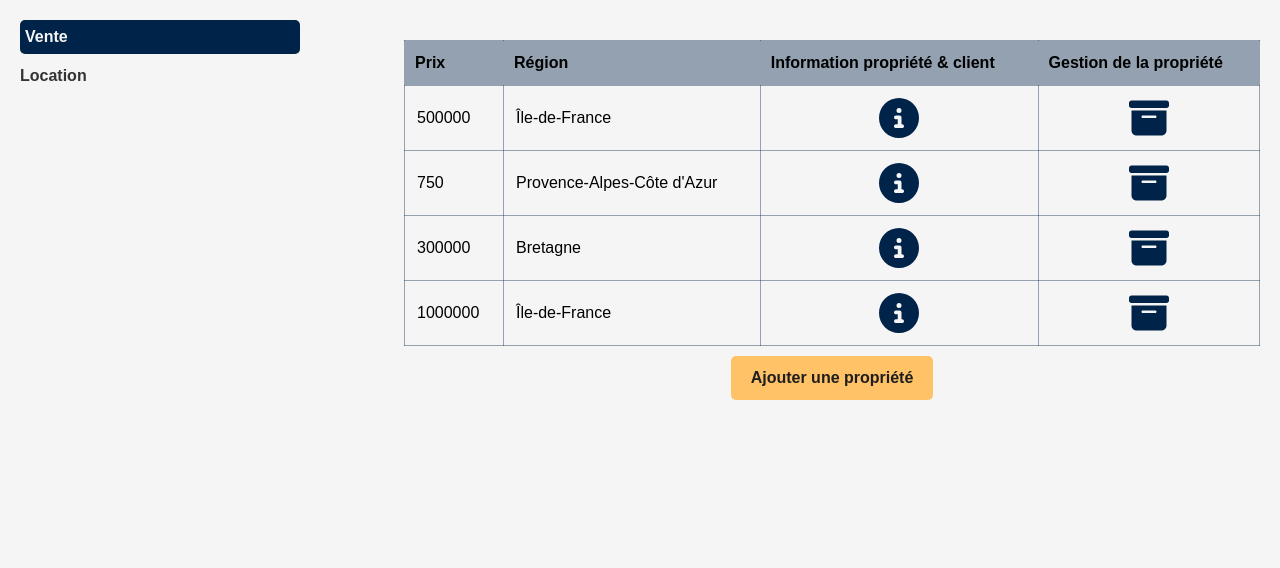
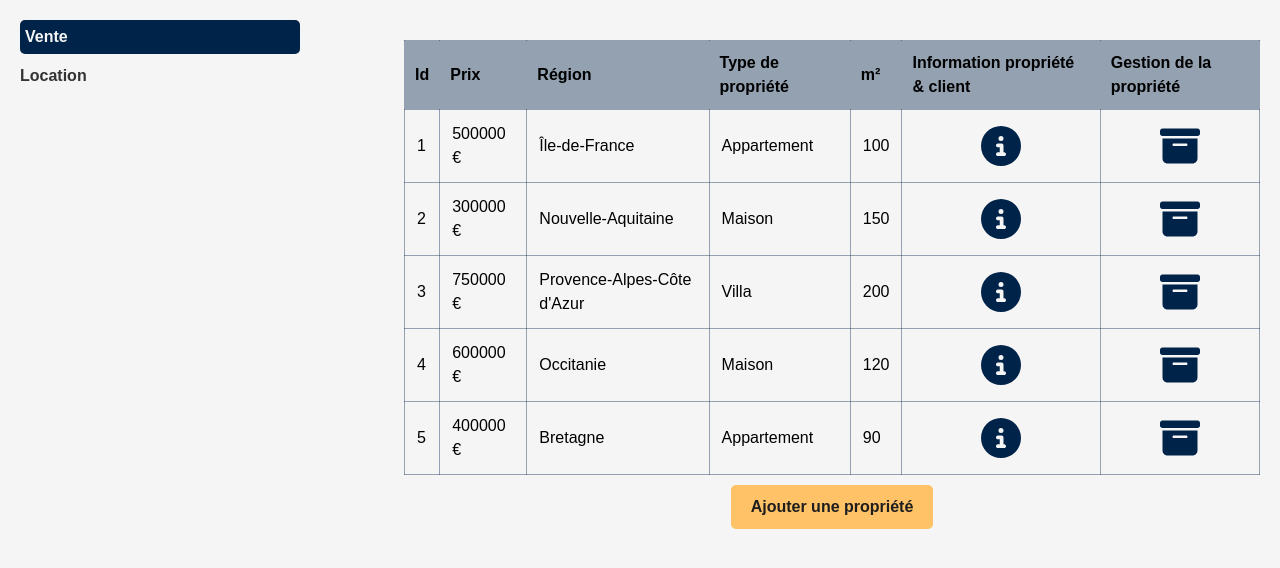
Before and after one commit to mathildejrdn/Magre, a PHP site: page /backoffice/properties.php in a window 1280 px wide. Shown: the top 568 px of the page. Run offline with PHP 8.4, Linux system fonts and the light colour scheme.

Commit message:
ajout de toutes les régions au sein du back office, révision du système de tri en Javascript et de l'UX générale de gestion

```diff
--- a/src/backoffice/properties.php
+++ b/src/backoffice/properties.php
@@ -19,13 +19,14 @@
     <table>
         <thead>
             <tr>
+                <th>Id</th>
                 <th>
                     Prix
                     <div class="filter-container" id="filter-price">
                         <label for="price-range">Filtrer par prix :</label>
                         <input type="range" id="price-range" min="0" max="1000000" step="10000" value="500000">
                         <span id="price-value">500000 €</span>
-                            <button onclick="applyFilters()">Appliquer</button>
+                        <button id="apply-price-filter">Appliquer</button>
                     </div>
                 </th>
                 <th>
@@ -34,134 +35,194 @@
                         <label for="region-select">Filtrer par région :</label>
                         <select id="region-select">
                             <option value="">Toutes</option>
+                            <option value="Auvergne-Rhône-Alpes">Auvergne-Rhône-Alpes</option>
+                            <option value="Bourgogne-Franche-Comté">Bourgogne-Franche-Comté</option>
+                            <option value="Bretagne">Bretagne</option>
+                            <option value="Centre-Val de Loire">Centre-Val de Loire</option>
+                            <option value="Corse">Corse</option>
+                            <option value="Grand Est">Grand Est</option>
+                            <option value="Hauts-de-France">Hauts-de-France</option>
                             <option value="Île-de-France">Île-de-France</option>
+                            <option value="Normandie">Normandie</option>
+                            <option value="Nouvelle-Aquitaine">Nouvelle-Aquitaine</option>
+                            <option value="Occitanie">Occitanie</option>
+                            <option value="Pays de la Loire">Pays de la Loire</option>
                             <option value="Provence-Alpes-Côte d'Azur">Provence-Alpes-Côte d'Azur</option>
-                                <option value="Bretagne">Bretagne</option>
                         </select>
-                            <button onclick="applyFilters()">Appliquer</button>
+                        <button id="apply-region-filter">Appliquer</button>
                     </div>
                 </th>
+                <th>Type de propriété</th>
+                <th>m²</th>
                 <th>Information propriété & client</th>
                 <th>Gestion de la propriété</th>
             </tr>
         </thead>
         <tbody>
             <tr>
-        <td>500000</td>
+                <td>1</td>
+                <td>500000 €</td>
                 <td>Île-de-France</td>
+                <td>Appartement</td>
+                <td>100</td>
                 <td>
-            <svg class="infoIcon" data-popup-content="Détails concernant cette propriété..." xmlns="http://www.w3.org/2000/svg" viewBox="0 0 512 512" style="width: 40px; height: 40px; display: block; margin: 0 auto;">
+                    <a href="info-link.html">
+                        <svg class="infoIcon" xmlns="http://www.w3.org/2000/svg" viewBox="0 0 512 512" style="width: 40px; height: 40px; display: block; margin: 0 auto;">
                             <path fill="#002349" d="M256 512A256 256 0 1 0 256 0a256 256 0 1 0 0 512zM216 336l24 0 0-64-24 0c-13.3 0-24-10.7-24-24s10.7-24 24-24l48 0c13.3 0 24 10.7 24 24l0 88 8 0c13.3 0 24 10.7 24 24s-10.7 24-24 24l-80 0c-13.3 0-24-10.7-24-24s10.7-24 24-24zm40-208a32 32 0 1 1 0 64 32 32 0 1 1 0-64z"/>
                         </svg>
-            <div class="popup">
-                <div class="popup-content">
-                    <span class="close">X</span>
-                    <h3>Informations sur la propriété</h3>
-                    <p>Détails concernant cette propriété...</p>
-                </div>
-            </div>
+                    </a>
                 </td>
                 <td>
-            <svg class="manageIcon" data-popup-content="Options pour gérer cette propriété..." xmlns="http://www.w3.org/2000/svg" viewBox="0 0 512 512" style="width: 40px; height: 40px; display: block; margin: 0 auto;">
+                    <a href="manage-link.html">
+                        <svg class="manageIcon" xmlns="http://www.w3.org/2000/svg" viewBox="0 0 512 512" style="width: 40px; height: 40px; display: block; margin: 0 auto;">
                             <path fill="#002349" d="M32 32l448 0c17.7 0 32 14.3 32 32l0 32c0 17.7-14.3 32-32 32L32 128C14.3 128 0 113.7 0 96L0 64C0 46.3 14.3 32 32 32zm0 128l448 0 0 256c0 35.3-28.7 64-64 64L96 480c-35.3 0-64-28.7-64-64l0-256zm128 80c0 8.8 7.2 16 16 16l160 0c8.8 0 16-7.2 16-16s-7.2-16-16-16l-160 0c-8.8 0-16 7.2-16 16z"/>
                         </svg>
-            <div class="popup">
-                <div class="popup-content">
-                    <span class="close">X</span>
-                    <h3>Gestion de la propriété</h3>
-                    <p>Options pour gérer cette propriété...</p>
-                </div>
-            </div>
+                    </a>
                 </td>
             </tr>
             <tr>
+                <td>2</td>
+                <td>300000 €</td>
+                <td>Nouvelle-Aquitaine</td>
+                <td>Maison</td>
+                <td>150</td>
+                <td>
+                    <a href="info-link2.html">
+                        <svg class="infoIcon" xmlns="http://www.w3.org/2000/svg" viewBox="0 0 512 512" style="width: 40px; height: 40px; display: block; margin: 0 auto;">
+                            <path fill="#002349" d="M256 512A256 256 0 1 0 256 0a256 256 0 1 0 0 512zM216 336l24 0 0-64-24 0c-13.3 0-24-10.7-24-24s10.7-24 24-24l48 0c13.3 0 24 10.7 24 24l0 88 8 0c13.3 0 24 10.7 24 24s-10.7 24-24 24l-80 0c-13.3 0-24-10.7-24-24s10.7-24 24-24zm40-208a32 32 0 1 1 0 64 32 32 0 1 1 0-64z"/>
+                        </svg>
+                    </a>
+                </td>
+                <td>
+                    <a href="manage-link2.html">
+                        <svg class="manageIcon" xmlns="http://www.w3.org/2000/svg" viewBox="0 0 512 512" style="width: 40px; height: 40px; display: block; margin: 0 auto;">
+                            <path fill="#002349" d="M32 32l448 0c17.7 0 32 14.3 32 32l0 32c0 17.7-14.3 32-32 32L32 128C14.3 128 0 113.7 0 96L0 64C0 46.3 14.3 32 32 32zm0 128l448 0 0 256c0 35.3-28.7 64-64 64L96 480c-35.3 0-64-28.7-64-64l0-256zm128 80c0 8.8 7.2 16 16 16l160 0c8.8 0 16-7.2 16-16s-7.2-16-16-16l-160 0c-8.8 0-16 7.2-16 16z"/>
+                        </svg>
+                    </a>
+                </td>
+            </tr>
+            <tr>
+                <td>3</td>
+                <td>750000 €</td>
+                <td>Provence-Alpes-Côte d'Azur</td>
+                <td>Villa</td>
+                <td>200</td>
+                <td>
+                    <a href="info-link3.html">
+                        <svg class="infoIcon" xmlns="http://www.w3.org/2000/svg" viewBox="0 0 512 512" style="width: 40px; height: 40px; display: block; margin: 0 auto;">
+                            <path fill="#002349" d="M256 512A256 256 0 1 0 256 0a256 256 0 1 0 0 512zM216 336l24 0 0-64-24 0c-13.3 0-24-10.7-24-24s10.7-24 24-24l48 0c13.3 0 24 10.7 24 24l0 88 8 0c13.3 0 24 10.7 24 24s-10.7 24-24 24l-80 0c-13.3 0-24-10.7-24-24s10.7-24 24-24zm40-208a32 32 0 1 1 0 64 32 32 0 1 1 0-64z"/>
+                        </svg>
+                    </a>
+                </td>
+                <td>
+                    <a href="manage-link3.html">
+                        <svg class="manageIcon" xmlns="http://www.w3.org/2000/svg" viewBox="0 0 512 512" style="width: 40px; height: 40px; display: block; margin: 0 auto;">
+                            <path fill="#002349" d="M32 32l448 0c17.7 0 32 14.3 32 32l0 32c0 17.7-14.3 32-32 32L32 128C14.3 128 0 113.7 0 96L0 64C0 46.3 14.3 32 32 32zm0 128l448 0 0 256c0 35.3-28.7 64-64 64L96 480c-35.3 0-64-28.7-64-64l0-256zm128 80c0 8.8 7.2 16 16 16l160 0c8.8 0 16-7.2 16-16s-7.2-16-16-16l-160 0c-8.8 0-16 7.2-16 16z"/>
+                        </svg>
+                    </a>
+                </td>
+            </tr>
+            <tr>
+                <td>4</td>
+                <td>600000 €</td>
+                <td>Occitanie</td>
+                <td>Maison</td>
+                <td>120</td>
+                <td>
+                    <a href="info-link4.html">
+                        <svg class="infoIcon" xmlns="http://www.w3.org/2000/svg" viewBox="0 0 512 512" style="width: 40px; height: 40px; display: block; margin: 0 auto;">
+                            <path fill="#002349" d="M256 512A256 256 0 1 0 256 0a256 256 0 1 0 0 512zM216 336l24 0 0-64-24 0c-13.3 0-24-10.7-24-24s10.7-24 24-24l48 0c13.3 0 24 10.7 24 24l0 88 8 0c13.3 0 24 10.7 24 24s-10.7 24-24 24l-80 0c-13.3 0-24-10.7-24-24s10.7-24 24-24zm40-208a32 32 0 1 1 0 64 32 32 0 1 1 0-64z"/>
+                        </svg>
+                    </a>
+                </td>
+                <td>
+                    <a href="manage-link4.html">
+                        <svg class="manageIcon" xmlns="http://www.w3.org/2000/svg" viewBox="0 0 512 512" style="width: 40px; height: 40px; display: block; margin: 0 auto;">
+                            <path fill="#002349" d="M32 32l448 0c17.7 0 32 14.3 32 32l0 32c0 17.7-14.3 32-32 32L32 128C14.3 128 0 113.7 0 96L0 64C0 46.3 14.3 32 32 32zm0 128l448 0 0 256c0 35.3-28.7 64-64 64L96 480c-35.3 0-64-28.7-64-64l0-256zm128 80c0 8.8 7.2 16 16 16l160 0c8.8 0 16-7.2 16-16s-7.2-16-16-16l-160 0c-8.8 0-16 7.2-16 16z"/>
+                        </svg>
+                    </a>
+                </td>
+            </tr>
+            <tr>
+                <td>5</td>
+                <td>400000 €</td>
+                <td>Bretagne</td>
+                <td>Appartement</td>
+                <td>90</td>
+                <td>
+                    <a href="info-link5.html">
+                        <svg class="infoIcon" xmlns="http://www.w3.org/2000/svg" viewBox="0 0 512 512" style="width: 40px; height: 40px; display: block; margin: 0 auto;">
+                            <path fill="#002349" d="M256 512A256 256 0 1 0 256 0a256 256 0 1 0 0 512zM216 336l24 0 0-64-24 0c-13.3 0-24-10.7-24-24s10.7-24 24-24l48 0c13.3 0 24 10.7 24 24l0 88 8 0c13.3 0 24 10.7 24 24s-10.7 24-24 24l-80 0c-13.3 0-24-10.7-24-24s10.7-24 24-24zm40-208a32 32 0 1 1 0 64 32 32 0 1 1 0-64z"/>
+                        </svg>
+                    </a>
+                </td>
+                <td>
+                    <a href="manage-link5.html">
+                        <svg class="manageIcon" xmlns="http://www.w3.org/2000/svg" viewBox="0 0 512 512" style="width: 40px; height: 40px; display: block; margin: 0 auto;">
+                            <path fill="#002349" d="M32 32l448 0c17.7 0 32 14.3 32 32l0 32c0 17.7-14.3 32-32 32L32 128C14.3 128 0 113.7 0 96L0 64C0 46.3 14.3 32 32 32zm0 128l448 0 0 256c0 35.3-28.7 64-64 64L96 480c-35.3 0-64-28.7-64-64l0-256zm128 80c0 8.8 7.2 16 16 16l160 0c8.8 0 16-7.2 16-16s-7.2-16-16-16l-160 0c-8.8 0-16 7.2-16 16z"/>
+                        </svg>
+                    </a>
+                </td>
+            </tr>
+        </tbody>
+    </table>
+
+    <button>Ajouter une propriété</button>
+
+</body>
+</html>
+
+<!-- <tr>
     <td>750</td>
     <td>Provence-Alpes-Côte d'Azur</td>
     <td>
-            <svg class="infoIcon" data-popup-content="Détails concernant cette propriété..." xmlns="http://www.w3.org/2000/svg" viewBox="0 0 512 512" style="width: 40px; height: 40px; display: block; margin: 0 auto;">
+        <a href="info-link.html">
+            <svg class="infoIcon" xmlns="http://www.w3.org/2000/svg" viewBox="0 0 512 512" style="width: 40px; height: 40px; display: block; margin: 0 auto;">
                 <path fill="#002349" d="M256 512A256 256 0 1 0 256 0a256 256 0 1 0 0 512zM216 336l24 0 0-64-24 0c-13.3 0-24-10.7-24-24s10.7-24 24-24l48 0c13.3 0 24 10.7 24 24l0 88 8 0c13.3 0 24 10.7 24 24s-10.7 24-24 24l-80 0c-13.3 0-24-10.7-24-24s10.7-24 24-24zm40-208a32 32 0 1 1 0 64 32 32 0 1 1 0-64z"/>
             </svg>
-            <div class="popup">
-                <div class="popup-content">
-                    <span class="close">X</span>
-                    <h3>Informations sur la propriété</h3>
-                    <p>Détails concernant cette propriété...</p>
-                </div>
-            </div>
+        </a>
     </td>
     <td>
-            <svg class="manageIcon" data-popup-content="Options pour gérer cette propriété..." xmlns="http://www.w3.org/2000/svg" viewBox="0 0 512 512" style="width: 40px; height: 40px; display: block; margin: 0 auto;">
+        <a href="manage-link.html">
+            <svg class="manageIcon" xmlns="http://www.w3.org/2000/svg" viewBox="0 0 512 512" style="width: 40px; height: 40px; display: block; margin: 0 auto;">
                 <path fill="#002349" d="M32 32l448 0c17.7 0 32 14.3 32 32l0 32c0 17.7-14.3 32-32 32L32 128C14.3 128 0 113.7 0 96L0 64C0 46.3 14.3 32 32 32zm0 128l448 0 0 256c0 35.3-28.7 64-64 64L96 480c-35.3 0-64-28.7-64-64l0-256zm128 80c0 8.8 7.2 16 16 16l160 0c8.8 0 16-7.2 16-16s-7.2-16-16-16l-160 0c-8.8 0-16 7.2-16 16z"/>
             </svg>
-            <div class="popup">
-                <div class="popup-content">
-                    <span class="close">X</span>
-                    <h3>Gestion de la propriété</h3>
-                    <p>Options pour gérer cette propriété...</p>
-                </div>
-            </div>
+        </a>
     </td>
 </tr>
 <tr>
     <td>300000</td>
     <td>Bretagne</td>
     <td>
-            <svg class="infoIcon" data-popup-content="Détails concernant cette propriété..." xmlns="http://www.w3.org/2000/svg" viewBox="0 0 512 512" style="width: 40px; height: 40px; display: block; margin: 0 auto;">
+        <a href="info-link.html">
+            <svg class="infoIcon" xmlns="http://www.w3.org/2000/svg" viewBox="0 0 512 512" style="width: 40px; height: 40px; display: block; margin: 0 auto;">
                 <path fill="#002349" d="M256 512A256 256 0 1 0 256 0a256 256 0 1 0 0 512zM216 336l24 0 0-64-24 0c-13.3 0-24-10.7-24-24s10.7-24 24-24l48 0c13.3 0 24 10.7 24 24l0 88 8 0c13.3 0 24 10.7 24 24s-10.7 24-24 24l-80 0c-13.3 0-24-10.7-24-24s10.7-24 24-24zm40-208a32 32 0 1 1 0 64 32 32 0 1 1 0-64z"/>
             </svg>
-            <div class="popup">
-                <div class="popup-content">
-                    <span class="close">X</span>
-                    <h3>Informations sur la propriété</h3>
-                    <p>Détails concernant cette propriété...</p>
-                </div>
-            </div>
+        </a>
     </td>
     <td>
-            <svg class="manageIcon" data-popup-content="Options pour gérer cette propriété..." xmlns="http://www.w3.org/2000/svg" viewBox="0 0 512 512" style="width: 40px; height: 40px; display: block; margin: 0 auto;">
+        <a href="manage-link.html">
+            <svg class="manageIcon" xmlns="http://www.w3.org/2000/svg" viewBox="0 0 512 512" style="width: 40px; height: 40px; display: block; margin: 0 auto;">
                 <path fill="#002349" d="M32 32l448 0c17.7 0 32 14.3 32 32l0 32c0 17.7-14.3 32-32 32L32 128C14.3 128 0 113.7 0 96L0 64C0 46.3 14.3 32 32 32zm0 128l448 0 0 256c0 35.3-28.7 64-64 64L96 480c-35.3 0-64-28.7-64-64l0-256zm128 80c0 8.8 7.2 16 16 16l160 0c8.8 0 16-7.2 16-16s-7.2-16-16-16l-160 0c-8.8 0-16 7.2-16 16z"/>
             </svg>
-            <div class="popup">
-                <div class="popup-content">
-                    <span class="close">X</span>
-                    <h3>Gestion de la propriété</h3>
-                    <p>Options pour gérer cette propriété...</p>
-                </div>
-            </div>
+        </a>
     </td>
 </tr>
 <tr>
     <td>1000000</td>
     <td>Île-de-France</td>
     <td>
-            <svg class="infoIcon" data-popup-content="Détails concernant cette propriété..." xmlns="http://www.w3.org/2000/svg" viewBox="0 0 512 512" style="width: 40px; height: 40px; display: block; margin: 0 auto;">
+        <a href="info-link.html">
+            <svg class="infoIcon" xmlns="http://www.w3.org/2000/svg" viewBox="0 0 512 512" style="width: 40px; height: 40px; display: block; margin: 0 auto;">
                 <path fill="#002349" d="M256 512A256 256 0 1 0 256 0a256 256 0 1 0 0 512zM216 336l24 0 0-64-24 0c-13.3 0-24-10.7-24-24s10.7-24 24-24l48 0c13.3 0 24 10.7 24 24l0 88 8 0c13.3 0 24 10.7 24 24s-10.7 24-24 24l-80 0c-13.3 0-24-10.7-24-24s10.7-24 24-24zm40-208a32 32 0 1 1 0 64 32 32 0 1 1 0-64z"/>
             </svg>
-            <div class="popup">
-                <div class="popup-content">
-                    <span class="close">X</span>
-                    <h3>Informations sur la propriété</h3>
-                    <p>Détails concernant cette propriété...</p>
-                </div>
-            </div>
+        </a>
     </td>
     <td>
-            <svg class="manageIcon" data-popup-content="Options pour gérer cette propriété..." xmlns="http://www.w3.org/2000/svg" viewBox="0 0 512 512" style="width: 40px; height: 40px; display: block; margin: 0 auto;">
+        <a href="manage-link.html">
+            <svg class="manageIcon" xmlns="http://www.w3.org/2000/svg" viewBox="0 0 512 512" style="width: 40px; height: 40px; display: block; margin: 0 auto;">
                 <path fill="#002349" d="M32 32l448 0c17.7 0 32 14.3 32 32l0 32c0 17.7-14.3 32-32 32L32 128C14.3 128 0 113.7 0 96L0 64C0 46.3 14.3 32 32 32zm0 128l448 0 0 256c0 35.3-28.7 64-64 64L96 480c-35.3 0-64-28.7-64-64l0-256zm128 80c0 8.8 7.2 16 16 16l160 0c8.8 0 16-7.2 16-16s-7.2-16-16-16l-160 0c-8.8 0-16 7.2-16 16z"/>
             </svg>
-            <div class="popup">
-                <div class="popup-content">
-                    <span class="close">X</span>
-                    <h3>Gestion de la propriété</h3>
-                    <p>Options pour gérer cette propriété...</p>
-                </div>
-            </div>
+        </a>
     </td>
-    </tr>
-</tbody>
-        </table>
-        <button>Ajouter une propriété</button>
-    </div>
-
-</body>
-</html>
+</tr> -->
--- a/src/styles/backoffice.css
+++ b/src/styles/backoffice.css
@@ -1,3 +1,16 @@
+button {
+    background-color: var(--secondary);
+    color: var(--dark);
+    border-radius: 5px;
+    border: none;
+    cursor: pointer;
+    font-weight: bold  !important;
+    padding: 10px 20px;
+    display: block;
+    margin: 0 auto;
+}
+
+
 /*page d'acceuil*/
 .container {
     display: flex;
@@ -121,17 +134,6 @@ th {
     margin-bottom: 10px;
 }
 table button { width: 100%;}
-button {
-    background-color: var(--secondary);
-    color: var(--dark);
-    border-radius: 5px;
-    border: none;
-    cursor: pointer;
-    font-weight: bold  !important;
-    padding: 10px 20px;
-    display: block;
-    margin: 0 auto;
-}
 
 
     /* Styles popup */
```
Also changed, not shown: src/javascript/script.js (+4 -37 lines). Lines whose indentation alone changed are shown as unchanged.
